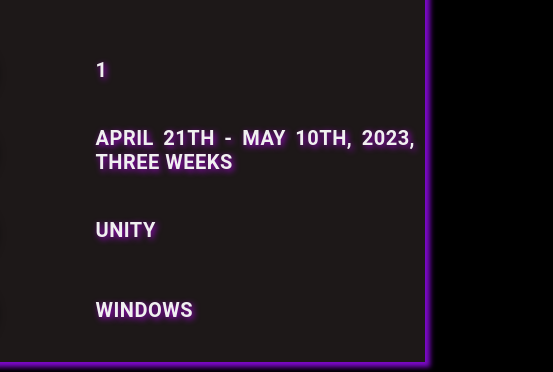
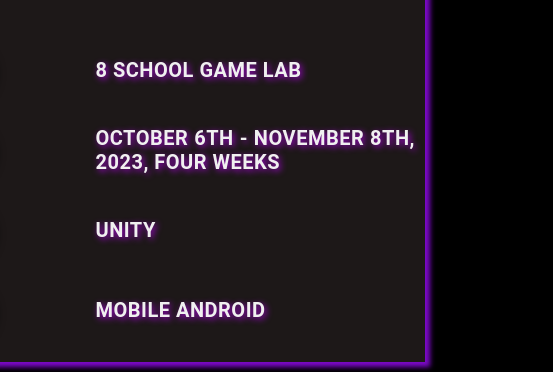
Before and after one commit to Lollo48/Lollo48.github.io, a plain HTML site: page GeometryDashRemake.html in a window 1280 px wide. Shown: the part 1177-1549 px from the top of the page, 727-1280 px from the left. Drawn offline with nearby package versions, Linux system fonts and the light colour scheme.

Commit message:
Fix.... GeometryDash html

```diff
--- a/GeometryDashRemake.html
+++ b/GeometryDashRemake.html
@@ -98,11 +98,11 @@
             <div class="text-image-container">
                 <div class="text-image-item">
                     <img src="Logos/VideoLogos/People1.png" alt="Descrizione dell'immagine 1" class="side-image" />
-                    <p>1</p>
+                    <p>8 School Game Lab</p>
                 </div>
                 <div class="text-image-item">
                     <img src="Logos/VideoLogos/Clock1.png" alt="Descrizione dell'immagine 2" class="side-image" />
-                    <p>April 21th - may 10th, 2023, three weeks</p>
+                    <p>October 6th - November 8th, 2023, four weeks</p>
                 </div>
                 <div class="text-image-item">
                     <img src="Logos/VideoLogos/Engine1.png" alt="Descrizione dell'immagine 3" class="side-image" />
@@ -110,7 +110,7 @@
                 </div>
                 <div class="text-image-item">
                     <img src="Logos/VideoLogos/Joystick1.png" alt="Descrizione dell'immagine 4" class="side-image" />
-                    <p>Windows</p>
+                    <p>Mobile Android</p>
                 </div>
             </div>
         </section>
```
